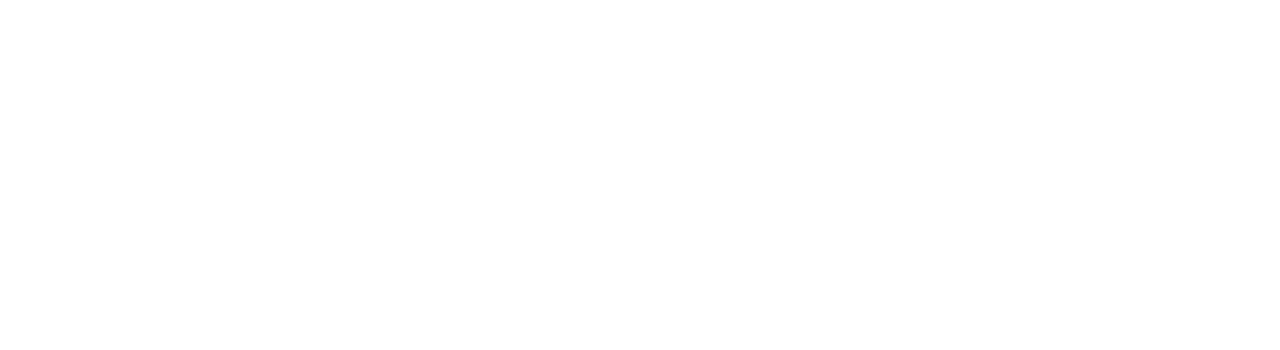
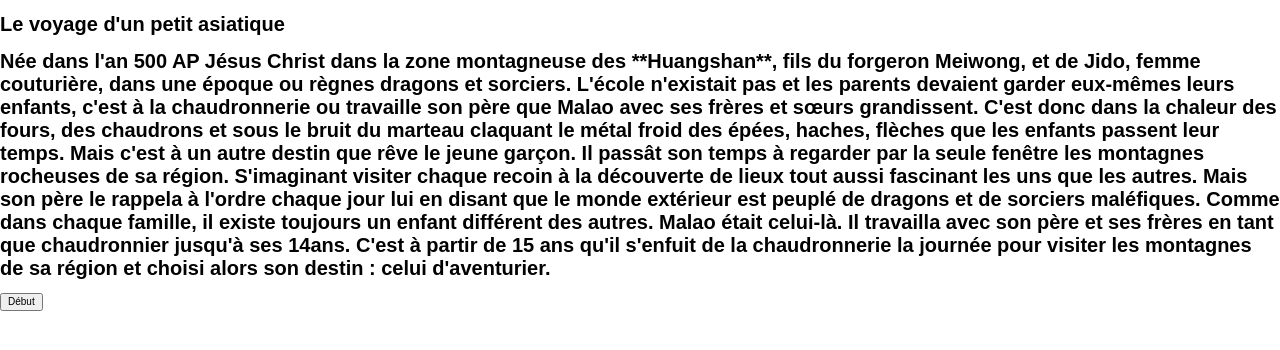
Before and after one commit to aoma95/Le-rpg, a plain HTML site: page index.html in a window 1280 px wide. Drawn offline with nearby package versions, Linux system fonts and the light colour scheme.

Commit message:
Tentative d'une structure d'histoire

```diff
--- a/index.html
+++ b/index.html
@@ -10,7 +10,8 @@
 <body>
 <main>
 </main>
-<script src="https://code.jquery.com/jquery-3.4.1.min.js"></script>
+<script src="https://cdnjs.cloudflare.com/ajax/libs/jquery/3.4.1/jquery.min.js"></script>
+<script src="js/ClassHistoire.js"></script>
 <script src="js/main.js"></script>
 </body>
 </html>
--- /dev/null
+++ b/js/ClassHistoire.js
@@ -0,0 +1,79 @@
+class ClassHistoire {
+    constructor(){
+        this.intro="Née dans l'an 500 AP Jésus Christ dans la zone montagneuse des **Huangshan**, fils du forgeron Meiwong, et de Jido, femme couturière, dans une époque ou règnes dragons et sorciers.  \n" +
+            "\n" +
+            "L'école n'existait pas et les parents devaient garder eux-mêmes leurs enfants, c'est à la chaudronnerie ou travaille son père que Malao avec ses frères et sœurs grandissent. C'est donc dans la chaleur des fours, des chaudrons et sous le bruit du marteau claquant le métal froid des épées, haches, flèches que les enfants passent leur temps. \n" +
+            "\n" +
+            "Mais c'est à un autre destin que rêve le jeune garçon. Il passât son temps à regarder par la seule fenêtre les montagnes rocheuses de sa région. S'imaginant visiter chaque recoin à la découverte de lieux tout aussi fascinant les uns que les autres. Mais son père le rappela à l'ordre chaque jour lui en disant que le monde extérieur est peuplé de dragons et de sorciers maléfiques.  \n" +
+            "\n" +
+            "Comme dans chaque famille, il existe toujours un enfant différent des autres. Malao était celui-là. Il travailla avec son père et ses frères en tant que chaudronnier jusqu'à ses 14ans.  C'est à partir de 15 ans qu'il s'enfuit de la chaudronnerie la journée pour visiter les montagnes de sa région et choisi alors son destin : celui d'aventurier.";
+        this.choix={"e1c1":["Malao décide de tout raconter à son père","e1c1"],
+            "e1c2":["Malao décide de mentir","e1c2"]
+        };
+        this.texte={
+            "un":"Un beau jour de soleil, pendant une virée en montagne, Malao s'enfonça dans une grotte de plus en plus sombre, froide et humide. Les dragons faisaient généralement leur nid dans de ce genre d'endroit à l'abris des chausseurs. Petit pas par petit pas il continue son chemin, son souffle et son poux sont de plus en plus fort. Malao ne voyait rien, seule la main sur le mur pouvait l'aider à avancer et à se situer dans la grotte... \n" +
+                "\n" +
+                "Mais, ne pouvant pas voir les obstacles sur le sol, il trébuchât sur une roche en hurlant et en se cognant la tête. C'est alors qu'un bruit sourd retentit. Pris de panique Malao se relève en trompe et rebrousse chemin jusqu'à la chaudronnerie pour retrouver son père. Inquiet, son père lui demande ce qu'il s'est passé :",
+            "deuxMort":"celui-ci l'engueula et le prive de sorties. Il travaille alors de nouveau à la chaudronnerie et une idée s'illumine dans sa tête : se construire une dague, lui servant à se protéger de ses virées externes. Des semaines après sa chute et son retour à la chaudronnerie, le dernier coup de marteaux ressentit sur sa dague. C'est dans un fourreau de bois que la lame ondulée fut couplée. \n" +
+                "\n" +
+                "    Le lendemain il décide de sortir de nouveau sous le désespoir de son père. Une fois la nuit tombé et Malao rentré, son père l'amena voir un ancien combattant. Son père ayant déjà aidé cette personne dans le temps, il lui demanda de prendre son fils sous son aile pour lui apprendre l'art du combat. \n" +
+                "\n" +
+                "    Malheureusement, Malao avait une tout autre idée que de venir s'entrainer au combat tous les jours. Seule l'envi de revenir dans la grotte trotta dans sa tête. Alors que son père le laissa seul aller à l'entrainement un jour de pluie, le vieux combattant annula la séance quand Malao vient frapper à sa porte. Il en profita pour retourner voir dans la grotte...   \n" +
+                "    Tout doucement il s'enfonça de nouveau dans la grotte, avec comme seul défense les quelques courts reçus par le vieillard et sa dague. Petit à petit il sentit une chaleur et ressentit une sensation, comme si quelqu'un ou quelque chose l'observé. Malencontreusement pour lui, ses pieds tapaient dans quelque chose de dur, c'est avec sa main qu'il découvrit quelque chose de dur, écailleux, chaud face à lui. Il recule, puis vit s'ouvrir devant lui deux yeux jaunes...\n" +
+                "\n" +
+                "    Il recula mais c'était déjà trop tard pour lui, le dragon avait glissé sa queue au niveau de ses pieds et le fit malencontreusement tomber sur le sol. Apeuré, il donne des grands coups de dague dans le vide tout en reculant sur le sol, le dragon s'approcha de plus en plus de lui puit finit par le manger... \n" +
+                "\n" +
+                "    Malao meurt...",
+            "deux":"et raconte qu'il est tombé sur une roche pour pouvoir sortir de nouveau le lendemain sans subir la colère de son père. \n" +
+                "   Il décide alors de se reposer et de travailler à la chaudronnerie. Des semaines après des semaines, sous la chaleur bouillante, son père lui dit \"demain tu ne viens pas travailler, je vais t'amener voir une personne\". Surprit de cette décision, le stresse s'empare de son esprit, qui allons-nous voir se demanda Malao. Impossible de lui pour dormir il attend patiemment le lendemain. \n" +
+                "   Le jour se lève, son père entre dans la chambre, il sait qu'il doit le suivre. Seul sa mère sait de quoi il s'agit. A table pour le petit déjeuner, le père raconte à son fils :  \n" +
+                "   *\"Malao, tu as maintenant 17 ans, il est l'heure pour toi d'aller voir une personne qui pourra t'apprendre l'art du combat.\"*   \n" +
+                "   C'est sous un ciel caché par les nuages que Malao suivit son père le long d'un sentier à la sortie du village. Ils arrivent face à une vieille maison, son père tape et une vieille voix cassée lui ordonne de rentrer. Ils rentrent et Malao se retrouve en présence d'un vieux petit homme à la barbe longue et au regard creusé. Il observe l'intérieur de la maison et remarque une multitude d'armes blanches sur les murs. C'est alors que son père serra le vieil homme contre lui, comme un signe d'une amitié lointaine. Il murmure conjointaient à leurs oreilles. \n" +
+                "\n" +
+                "   Les deux hommes posent leurs regards sur Malao, son père lui explique alors que c'est un vieil ami à lui et que c'est un ancien combattant qui va le prendre sous son aile pour lui transmettre différentes techniques d'art martiaux. Son père sort alors une épée de sa veste et la donne à Malao en lui disant que c'est l'arme de son grand père et d'en prendre soin.\n" +
+                "Le premier jour avec le vieil homme fut spécial pour Malao, le vieil homme ne dit rien et il reste tout deux sur les chaises, comme si le vieillard voulait voir la réaction du jeune homme sans discuter, juste en observant. Le soleil tombe de plus en plus et il dit alors au jeune homme *\"rentre chez toi et sois la demain à l'aube\"*. \n" +
+                "\n" +
+                "Excité, il rentre chez lui en courant et serre son père dans les bras, ainsi que sa mère, il mange et se couche pour être en forme le lendemain. Dès les premiers rayons de soleil posés sur son visage, il saute du lit, gobe son petit déjeuner et enfile ses habits pour courir voir le vieillard. Une fois arrivé, il le vit debout dehors et lui fit un signe de main lui indiquant de le suivre derrière la maison. \n" +
+                "\n" +
+                "Son premier entrainement fut basé sur le combat à main nue, Malao râle et subit un coup de bâton par le vieillard qui lui expliqua :  \n" +
+                "\" Comment veux-tu te battre avec une épée si tu ne sais même pas manier tes mains ?\"  \n" +
+                "Celui-ci lui montra un mannequin en bois et lui ordonna de le frapper toute la journée. Bête comme il est, Malao donna tout ce qu'il a dès le début et fit essouffler, épuisé, faible au bout de 5 minutes...  \n" +
+                "Le vieillard lui dit de recommencer mais Malao recommence encore une fois. Encore un coup de bâton, le vieillard lui indique de s’assoir en lotus sur le banc à ses côtés.",
+            "trois":""
+
+        };
+        this.embranchementZero();
+    }
+
+    embranchementZero(){
+        $("main").append("<section></section>");
+        $('main section').append(`<h1>${this.intro}</h1>`);
+        $('main section').append("<button class='debut'>Début</button>");
+        $(".debut").click(( event => {
+            this.clear();
+            this.embranchementUn();
+        }));
+    }
+
+    embranchement(texte,classeUn,classedeux,phraseButonUn,PhraseButonDeux){
+        $('main section').append(`<p>${this.texte.un}</p>`);
+        this.generateBouton(`${this.choix.e1c1[1]}`,`${this.choix.e1c2[1]}`,`${this.choix.e1c1[0]}`,`${this.choix.e1c1[0]}`);
+    }
+    clear(){
+        $('main section').empty();
+    }
+    generateBouton(classeUn,classeDeux,phraseBoutonUn,phraseBoutonDeux){
+            $('main section').append(`<button class="${classeUn}">${phraseBoutonUn}</button><button class="${classeDeux}">${phraseBoutonDeux}</button>`);
+            this.clicBoutonChoix()
+    }
+    clicBoutonChoix(){
+        $("main section button").click(( event => {
+            if(event.target.className==="e1c2"){
+
+            }
+            if(event.target.className==="e1c1"){
+
+            }
+        }));
+    }
+}
--- a/js/main.js
+++ b/js/main.js
@@ -0,0 +1,2 @@
+$("main").append("<h1>Le voyage d'un petit asiatique</h1>");
+let histoire = new ClassHistoire();
```
